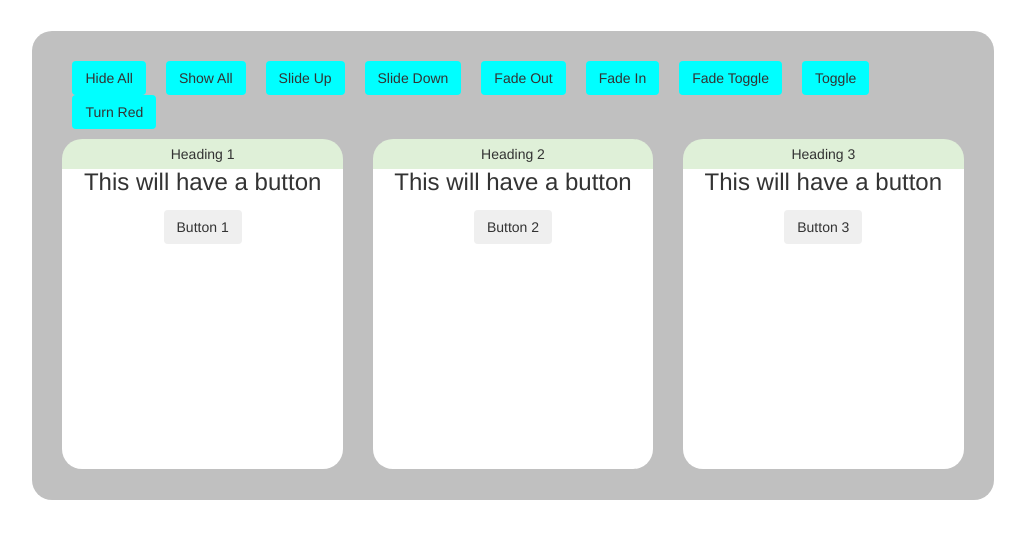
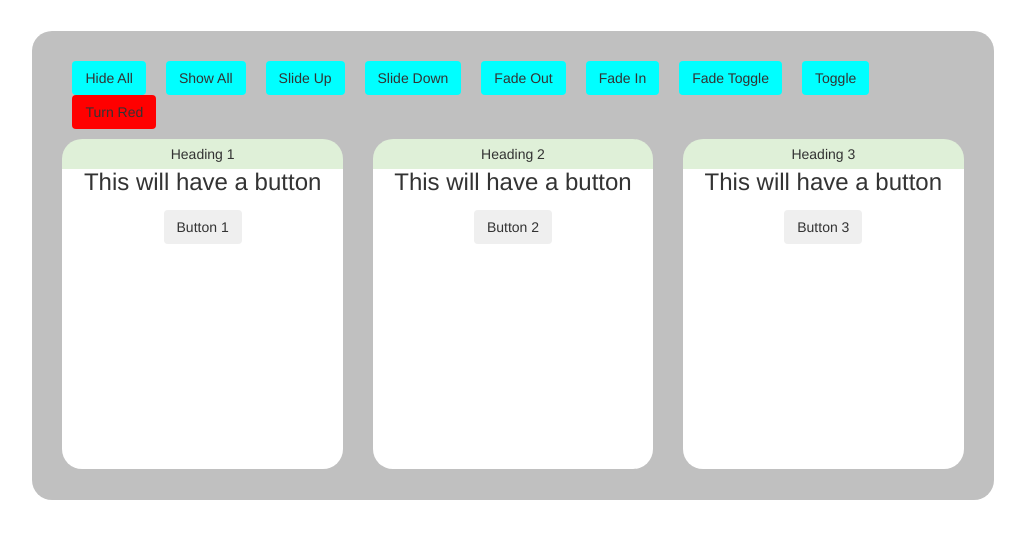
Before and after one commit to natetan/jquery-notes, a plain HTML site: page index.html in a window 1280 px wide. Shown: the whole page, without its empty margins (127-1152 px from the left). Drawn offline with nearby package versions, Linux system fonts and the light colour scheme.

Commit message:
red button changed panel to red

```diff
--- a/styles/styles.css
+++ b/styles/styles.css
@@ -43,3 +43,7 @@
 	float: left;
 	margin: 0 10px;
 }
+
+#turnRedButton {
+	background-color: red;
+}
```
